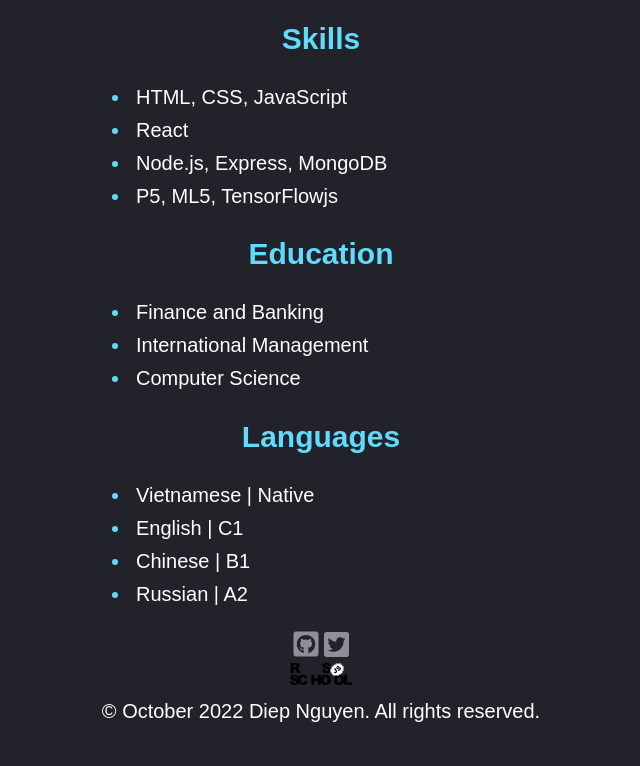
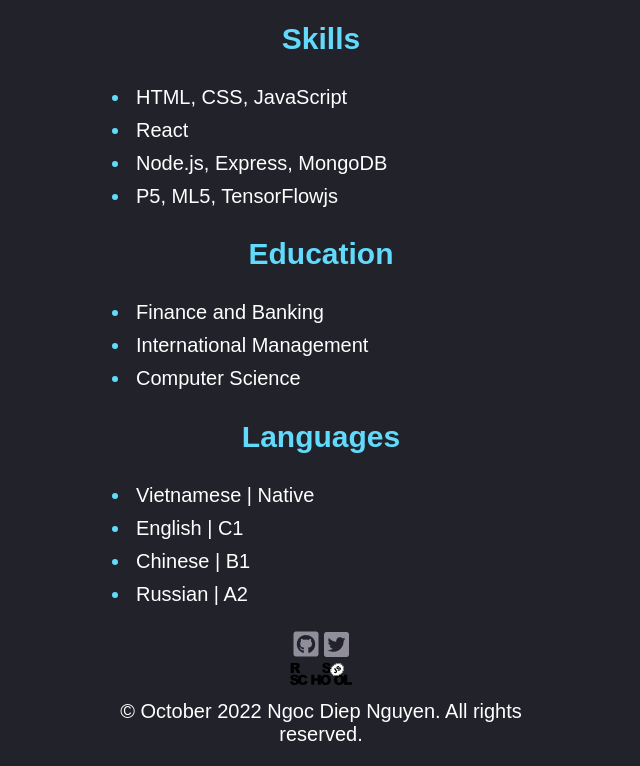
Before and after one commit to veronicarhody219/rsschool-cv, a plain HTML site: page index.html in a window 1280 px wide. Shown: the part 453-1219 px from the top of the page, without its empty margins (319-959 px from the left). Before the commit the page ends 1196 px from the top, so only its background shows below. Drawn offline with Linux system fonts and the light colour scheme; a script that the page names is missing.

Commit message:
feat: update index.html

```diff
--- a/index.html
+++ b/index.html
@@ -84,7 +84,7 @@
         </a>
       </div>
       <div class="footer--copyright">
-        <a href="#nav-name">© October 2022 Diep Nguyen.</a> All rights reserved.
+        <a href="#nav-name">© October 2022 Ngoc Diep Nguyen.</a> All rights reserved.
       </div>
     </footer>
   </body>
```
